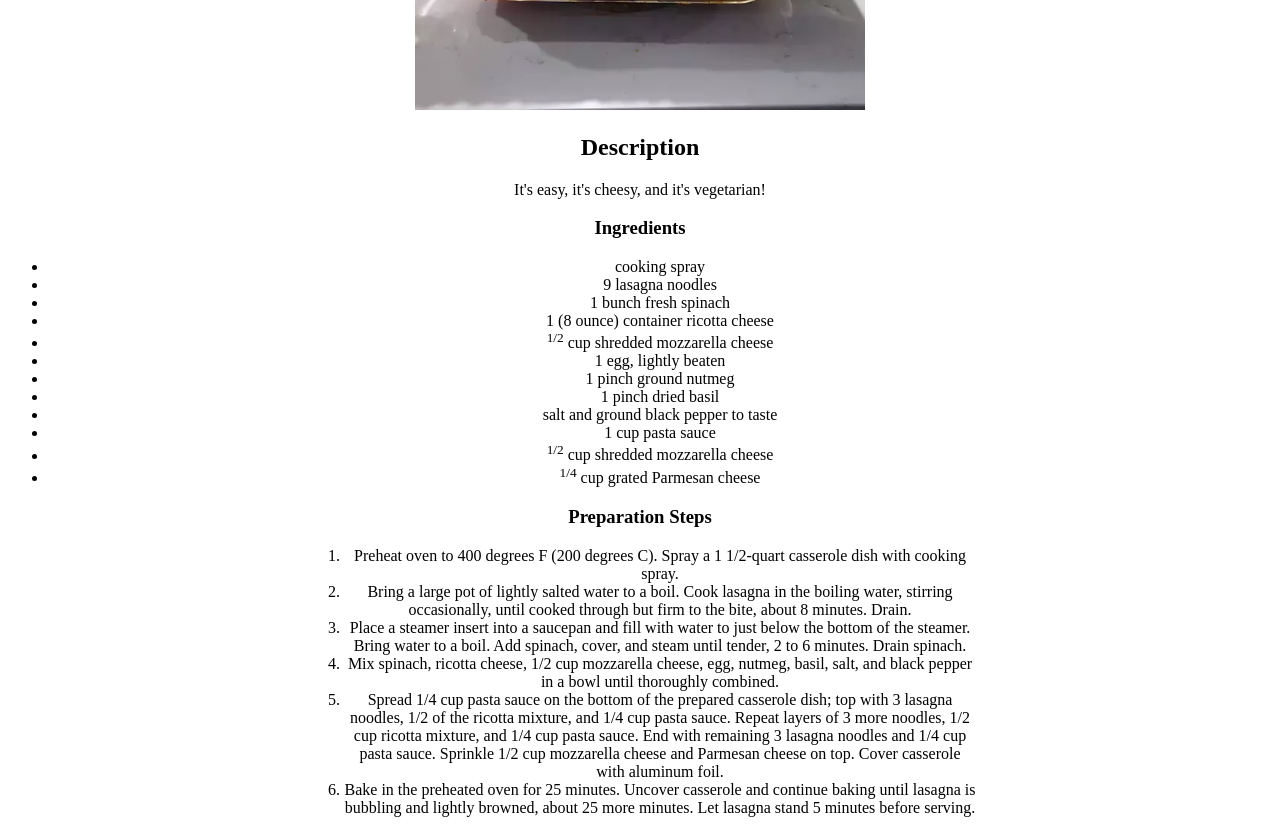
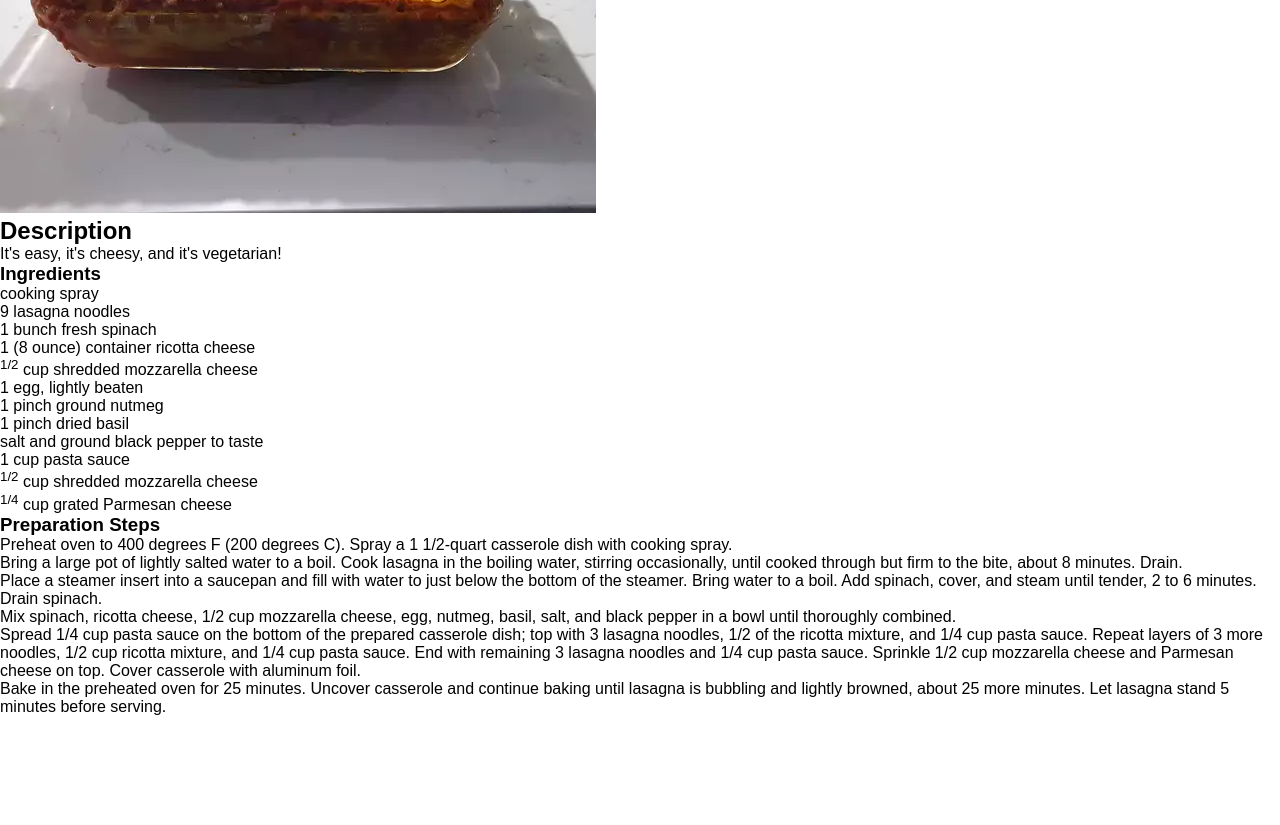
Before and after one commit to AlexandruPetru/odin-recipes, a plain HTML site: page recipes/spinachLasagna.html in a window 1280 px wide. Shown: the part 420-1245 px from the top of the page. After the commit the page ends 1136 px from the top, so only its background shows below. Drawn offline with Linux system fonts and the light colour scheme.

Commit message:
Create and link stylesheet file
Create folder for style sheets
Create style sheet file and link on every .html file
Add selectors for relevant elements
Import those selectors in the style sheet file
Add basic font and remove margin/padding on everything

```diff
--- a/recipes/spinachLasagna.html
+++ b/recipes/spinachLasagna.html
@@ -4,36 +4,37 @@
     <meta charset="UTF-8">
     <meta http-equiv="X-UA-Compatible" content="IE=edge">
     <meta name="viewport" content="width=device-width, initial-scale=1.0">
+    <link rel="stylesheet" href="../styles/style.css">
     <title>Recipes</title>
 </head>
-<body style="text-align: center;">
-    <h1>Spinach Lasagna</h1>
-        <img style="height: 450px" src="../images/spinachLasagna.webp" alt="An image depicting a dish of Spinach lasagna. Vegetarian recipe">
-    <h2>Description</h2>
-        <p>It's easy, it's cheesy, and it's vegetarian! </p>
-    <h3>Ingredients</h3>
-        <ul>
-            <li>cooking spray</li>
-            <li>9 lasagna noodles</li>
-            <li>1 bunch fresh spinach</li>
-            <li>1 (8 ounce) container ricotta cheese</li>
-            <li><sup>1/2</sup> cup shredded mozzarella cheese</li>
-            <li>1 egg, lightly beaten</li>
-            <li>1 pinch ground nutmeg</li>
-            <li>1 pinch dried basil</li>
-            <li>salt and ground black pepper to taste</li>
-            <li>1 cup pasta sauce</li>
-            <li><sup>1/2</sup> cup shredded mozzarella cheese</li>
-            <li><sup>1/4</sup> cup grated Parmesan cheese</li>
+<body >
+    <h1 class="primary-heading">Spinach Lasagna</h1>
+        <img  src="../images/spinachLasagna.webp" alt="An image depicting a dish of Spinach lasagna. Vegetarian recipe">
+    <h2 class="secondary-heading">Description</h2>
+        <p class="description-text">It's easy, it's cheesy, and it's vegetarian! </p>
+    <h3 class="tertiary-heading">Ingredients</h3>
+        <ul class="list unord-list">
+            <li class="list-item unord-item">cooking spray</li>
+            <li class="list-item unord-item">9 lasagna noodles</li>
+            <li class="list-item unord-item">1 bunch fresh spinach</li>
+            <li class="list-item unord-item">1 (8 ounce) container ricotta cheese</li>
+            <li class="list-item unord-item"><sup>1/2</sup> cup shredded mozzarella cheese</li>
+            <li class="list-item unord-item">1 egg, lightly beaten</li>
+            <li class="list-item unord-item">1 pinch ground nutmeg</li>
+            <li class="list-item unord-item">1 pinch dried basil</li>
+            <li class="list-item unord-item">salt and ground black pepper to taste</li>
+            <li class="list-item unord-item">1 cup pasta sauce</li>
+            <li class="list-item unord-item"><sup>1/2</sup> cup shredded mozzarella cheese</li>
+            <li class="list-item unord-item"><sup>1/4</sup> cup grated Parmesan cheese</li>
         </ul>
-    <h3>Preparation Steps</h3>
-        <ol style="width: 50%; margin: 0 auto;">
-            <li>Preheat oven to 400 degrees F (200 degrees C). Spray a 1 1/2-quart casserole dish with cooking spray.</li>
-            <li>Bring a large pot of lightly salted water to a boil. Cook lasagna in the boiling water, stirring occasionally, until cooked through but firm to the bite, about 8 minutes. Drain.</li>
-            <li>Place a steamer insert into a saucepan and fill with water to just below the bottom of the steamer. Bring water to a boil. Add spinach, cover, and steam until tender, 2 to 6 minutes. Drain spinach.</li>
-            <li>Mix spinach, ricotta cheese, 1/2 cup mozzarella cheese, egg, nutmeg, basil, salt, and black pepper in a bowl until thoroughly combined.</li>
-            <li>Spread 1/4 cup pasta sauce on the bottom of the prepared casserole dish; top with 3 lasagna noodles, 1/2 of the ricotta mixture, and 1/4 cup pasta sauce. Repeat layers of 3 more noodles, 1/2 cup ricotta mixture, and 1/4 cup pasta sauce. End with remaining 3 lasagna noodles and 1/4 cup pasta sauce. Sprinkle 1/2 cup mozzarella cheese and Parmesan cheese on top. Cover casserole with aluminum foil.</li>
-            <li>Bake in the preheated oven for 25 minutes. Uncover casserole and continue baking until lasagna is bubbling and lightly browned, about 25 more minutes. Let lasagna stand 5 minutes before serving.</li>
+    <h3 class="tertiary-heading">Preparation Steps</h3>
+        <ol class="list ord-list">
+            <li class="list-item ord-item">Preheat oven to 400 degrees F (200 degrees C). Spray a 1 1/2-quart casserole dish with cooking spray.</li>
+            <li class="list-item ord-item">Bring a large pot of lightly salted water to a boil. Cook lasagna in the boiling water, stirring occasionally, until cooked through but firm to the bite, about 8 minutes. Drain.</li>
+            <li class="list-item ord-item">Place a steamer insert into a saucepan and fill with water to just below the bottom of the steamer. Bring water to a boil. Add spinach, cover, and steam until tender, 2 to 6 minutes. Drain spinach.</li>
+            <li class="list-item ord-item">Mix spinach, ricotta cheese, 1/2 cup mozzarella cheese, egg, nutmeg, basil, salt, and black pepper in a bowl until thoroughly combined.</li>
+            <li class="list-item ord-item">Spread 1/4 cup pasta sauce on the bottom of the prepared casserole dish; top with 3 lasagna noodles, 1/2 of the ricotta mixture, and 1/4 cup pasta sauce. Repeat layers of 3 more noodles, 1/2 cup ricotta mixture, and 1/4 cup pasta sauce. End with remaining 3 lasagna noodles and 1/4 cup pasta sauce. Sprinkle 1/2 cup mozzarella cheese and Parmesan cheese on top. Cover casserole with aluminum foil.</li>
+            <li class="list-item ord-item">Bake in the preheated oven for 25 minutes. Uncover casserole and continue baking until lasagna is bubbling and lightly browned, about 25 more minutes. Let lasagna stand 5 minutes before serving.</li>
         </ol>
 </body>
 </html>
--- /dev/null
+++ b/styles/style.css
@@ -0,0 +1,23 @@
+*{
+    margin: 0;
+    padding: 0;
+}
+
+body {
+    font-family: Arial, Helvetica, sans-serif;
+}
+
+img {}
+.primary-heading{}
+.secondary-heading{}
+.tertiary-heading{}
+.description-text{}
+.list {}
+.nav-list{}
+.list-unord{}
+.list-ord{}
+.list-item{}
+.unord-item{}
+.ord-item{}
+.page-link{}
+.list-link{}
```
Also changed, not shown: index.html (+6 -5 lines), recipes/garlicBroccoli.html (+18 -17 lines), recipes/vegetarianSlider.html (+23 -22 lines).
